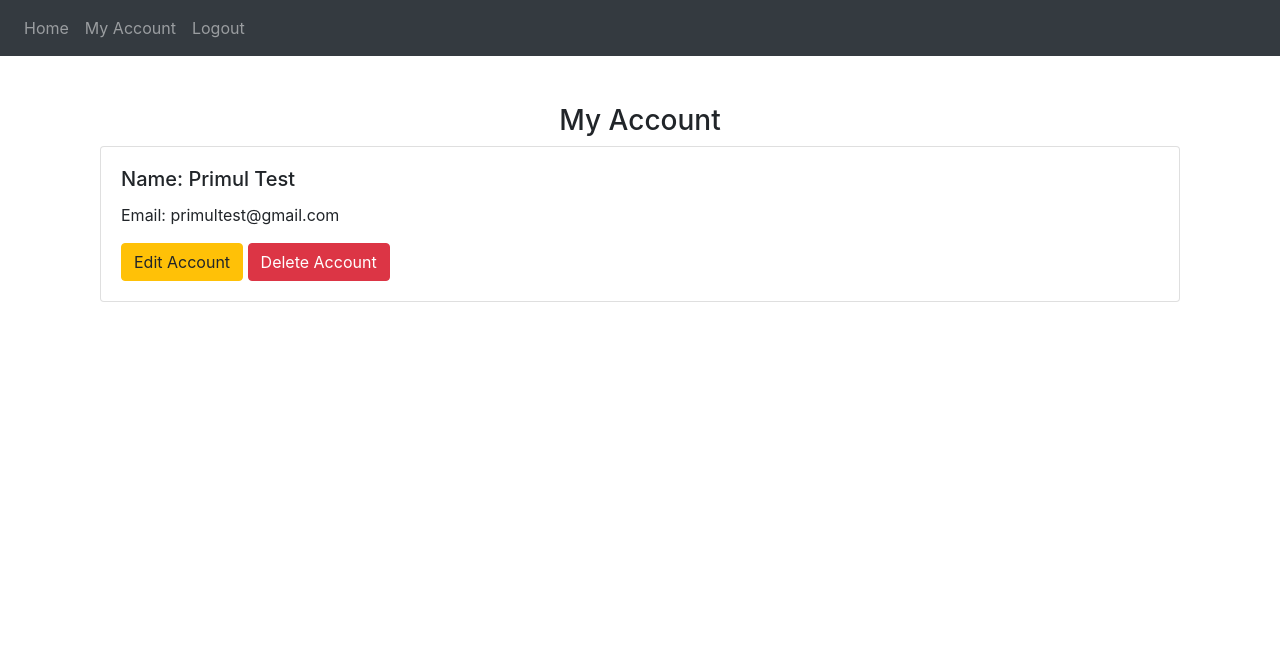
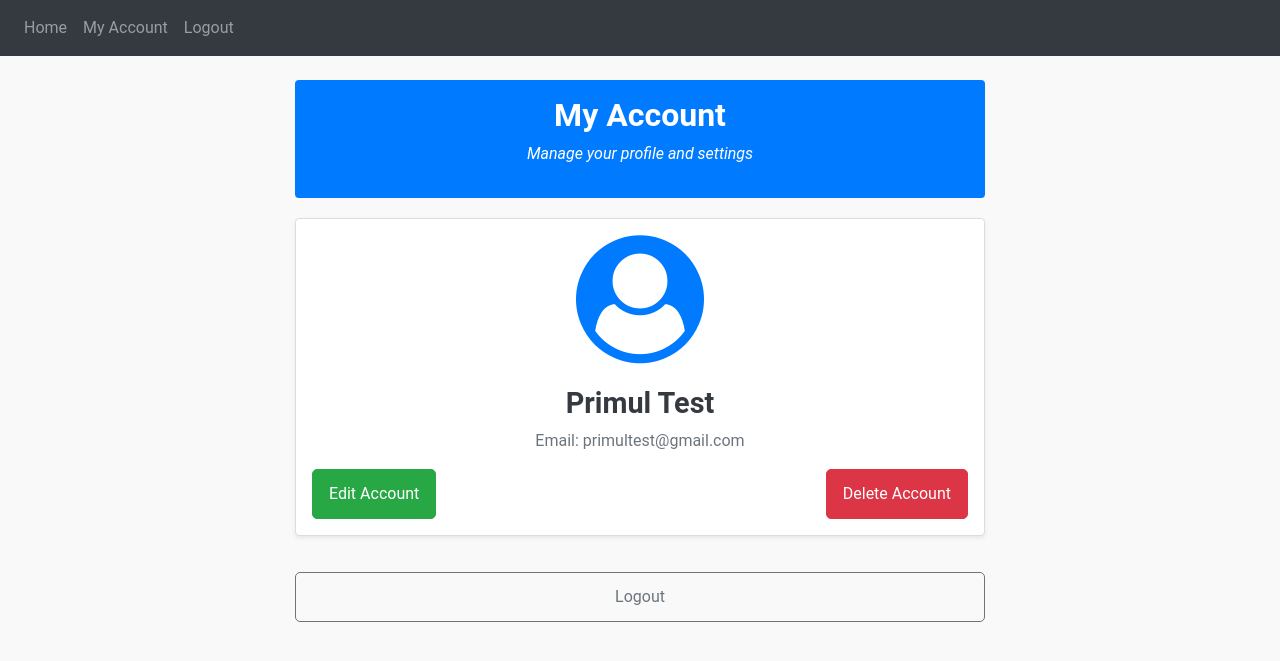
Before and after one commit to ioanaghergu/TeleMedix, a Flask app: page /account in a window 1280 px wide. Shown: the top 661 px of the page. Run offline with Flask 3, Linux system fonts and the light colour scheme; a user stored in the database is signed in; some libraries are stand-ins or nearby versions.

Commit message:
style for the account page

```diff
--- /dev/null
+++ b/website/static/css/account/account.css
@@ -0,0 +1,133 @@
+body {
+    font-family: 'Roboto', sans-serif;
+    background-color: #f9f9f9;
+    color: #333;
+}
+
+.container {
+    max-width: 750px;
+    margin: auto;
+}
+
+.profile-header {
+    background-color: #007bff;
+    color: #fff;
+    border-radius: 10px;
+    padding: 20px;
+    margin-bottom: 20px;
+}
+
+.profile-title {
+    font-size: 2rem;
+    font-weight: bold;
+}
+
+.profile-description {
+    font-size: 1rem;
+    font-style: italic;
+    margin-top: 5px;
+}
+
+.profile-card {
+    background-color: #fff;
+    border-radius: 10px;
+    border: 1px solid #ddd;
+    padding: 30px;
+    box-shadow: 0px 4px 10px rgba(0, 0, 0, 0.1);
+    margin-top: 15px;
+}
+
+.profile-icon i {
+    font-size: 8rem;
+    color: #007bff;
+    margin-bottom: 15px;
+}
+
+.profile-name {
+    font-size: 1.8rem;
+    font-weight: bold;
+    margin-top: 10px;
+}
+
+/* Profile Email */
+.text-muted {
+    font-size: 1rem;
+    color: #6c757d;
+    margin-top: 5px;
+}
+
+/* Action Buttons */
+.d-flex.justify-content-between {
+    justify-content: space-between;
+}
+
+.btn {
+    padding: 12px 20px;
+    font-size: 1rem;
+    border-radius: 5px;
+}
+
+/* Edit Button */
+.btn-success {
+    background-color: #28a745;
+    border-color: #28a745;
+}
+
+.btn-success:hover {
+    background-color: #218838;
+}
+
+/* Delete Button */
+.btn-danger {
+    background-color: #dc3545;
+    border-color: #dc3545;
+}
+
+.btn-danger:hover {
+    background-color: #c82333;
+}
+
+/* Logout Button */
+.btn-outline-secondary {
+    border-color: #6c757d;
+    color: #6c757d;
+    font-size: 1rem;
+    padding: 12px 20px;
+    margin-top: 20px;
+}
+
+.btn-outline-secondary:hover {
+    background-color: #6c757d;
+    color: #fff;
+}
+
+@media (max-width: 768px) {
+    .container {
+        max-width: 90%;
+    }
+
+    .profile-header {
+        padding: 15px;
+    }
+
+    .profile-card {
+        padding: 20px;
+    }
+
+    .profile-icon i {
+        font-size: 6.5rem;
+    }
+
+    .profile-name {
+        font-size: 1.5rem;
+    }
+
+    .text-muted {
+        font-size: 0.9rem;
+    }
+
+    .btn {
+        font-size: 0.9rem;
+        padding: 10px 15px;
+    }
+}
--- a/website/templates/account/account.html
+++ b/website/templates/account/account.html
@@ -1,19 +1,38 @@
 {% extends "_baseTemplate.html" %}
 
-{% block title %}Account{% endblock %}
+{% block title %}My Account{% endblock %}
 
 {% block content %}
-<div class="container mt-5">
-    <h3 class="text-center">My Account</h3>
 
-    <div class="card">
-        <div class="card-body">
-            <h5 class="card-title">Name: {{ user.name }}</h5>
-            <p class="card-text">Email: {{ user.email }}</p>
+<link rel="stylesheet" href="{{ url_for('static', filename='css/account/account.css') }}?v={{ time.time() }}">
 
-            <a href="{{ url_for('account.edit_account') }}" class="btn btn-warning">Edit Account</a>
-            <a href="{{ url_for('account.confirm_delete') }}" class="btn btn-danger">Delete Account</a>
-        </div>
-    </div>
+<div class="account-page container py-4">
+
+  <div class="profile-header text-center bg-primary text-white py-3 rounded">
+      <h1 class="profile-title">My Account</h1>
+      <p class="profile-description">Manage your profile and settings</p>
+  </div>
+
+  <div class="profile-card shadow-sm mt-3 p-3 rounded bg-white">
+      <div class="text-center">
+          <div class="profile-icon mb-2">
+              <i class="fa fa-user-circle fa-9x text-primary"></i>
+          </div>
+          <!-- User Info -->
+          <h3 class="profile-name text-dark mt-2">{{ current_user.name }}</h3>
+          <p class="text-muted">Email: {{ current_user.email }}</p>
+      </div>
+
+      <!-- Action Buttons -->
+      <div class="d-flex justify-content-between mt-3">
+          <a href="{{ url_for('account.edit_account') }}" class="btn btn-success px-3">Edit Account</a>
+          <a href="{{ url_for('account.confirm_delete') }}" class="btn btn-danger px-3">Delete Account</a>
+      </div>
+  </div>
+
+  <!-- Logout Button -->
+  <div class="text-center mt-3">
+      <a href="{{ url_for('auth.logout') }}" class="btn btn-outline-secondary btn-lg w-100">Logout</a>
+  </div>
 </div>
 {% endblock %}
--- a/website/views.py
+++ b/website/views.py
@@ -1,5 +1,6 @@
 from flask import Blueprint, render_template
 from flask_login import login_required, current_user
+import time
 
 views = Blueprint('views', __name__)
 
@@ -11,7 +12,7 @@ def home():
 @views.route('/account')
 @login_required
 def account():
-    return render_template("account/account.html", user=current_user)
+    return render_template("account/account.html", user=current_user, time=time)
 
 @views.route('/appointments')
 def appointments():
```
